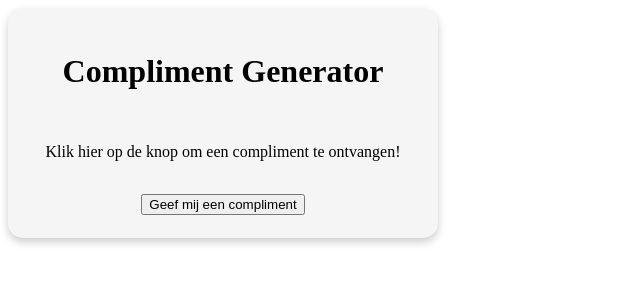
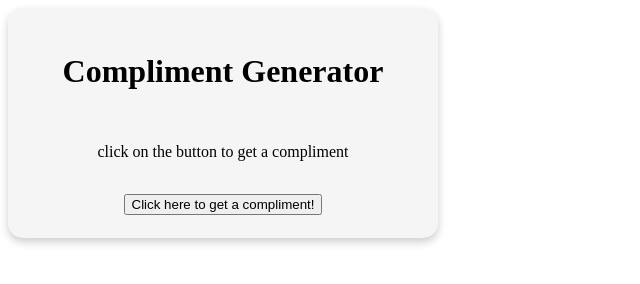
Before and after one commit to RobbeUytterhaegen/complimentenApp, a plain HTML site: page index.html in a window 1280 px wide. Shown: the whole page, without its empty margins (0-640 px from the left). Drawn offline with Linux system fonts and the light colour scheme.

Commit message:
updated index.html file

```diff
--- a/index.html
+++ b/index.html
@@ -9,8 +9,8 @@
 <body>
     <div class="container">
         <h1> Compliment Generator</h1>
-        <p id="compliment"> Klik hier op de knop om een compliment te ontvangen! </p>
-        <button id="generate-btn"> Geef mij een compliment </button>
+        <p id="compliment"> click on the button to get a compliment </p>
+        <button id="generate-btn"> Click here to get a compliment! </button>
     </div>
 
     <script type="module" src="script.js"></script>
```
